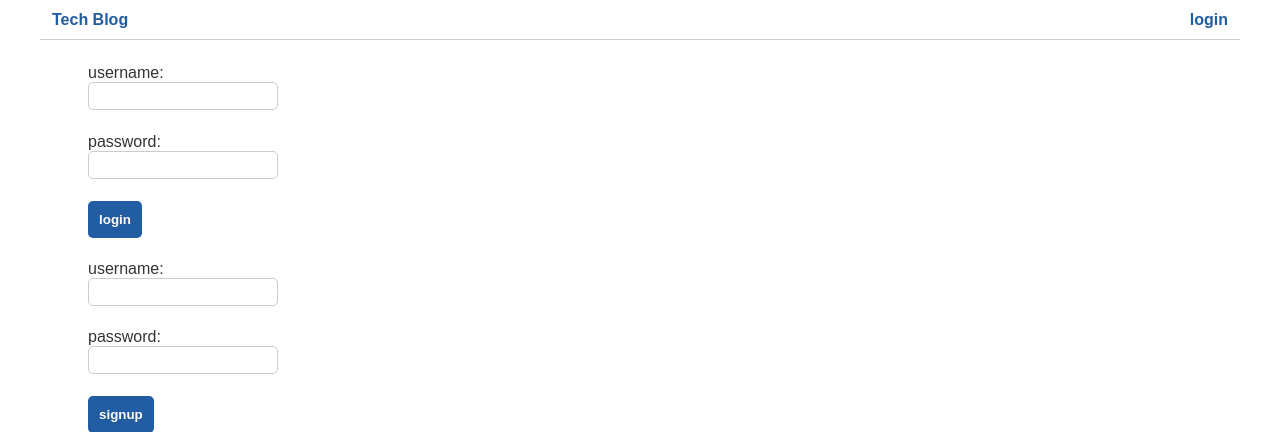
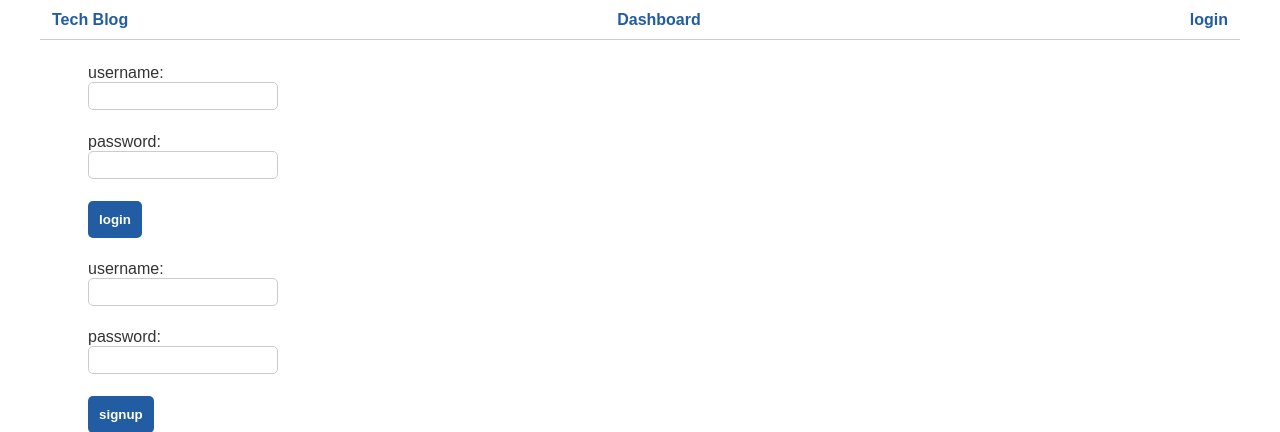
Before and after one commit to AdamAlibraheem000/MVC-Tech-Blog, a Node server app: page /login in a window 1280 px wide. Shown: the top 432 px of the page. Run offline with Node 20, Linux system fonts and the light colour scheme; some libraries are stand-ins or nearby versions.

Commit message:
added dashboard handlebar

```diff
--- a/views/dashboard.handlebars
+++ b/views/dashboard.handlebars
@@ -0,0 +1,3 @@
+<div>This is the dashboard</div>
+{{{body}}}
+<script src="/javascript/dashboard.js"></script>
--- a/views/layouts/main.handlebars
+++ b/views/layouts/main.handlebars
@@ -13,6 +13,9 @@
     <header>
       <h1>
         <a href="/">Tech Blog</a>
+      </h1>
+      <h1>
+        <a href="/dashboard">Dashboard</a>
       </h1>
        <nav>
          {{#if loggedIn}}
```
Also changed, not shown: public/javascript/dashboard.js (added).
